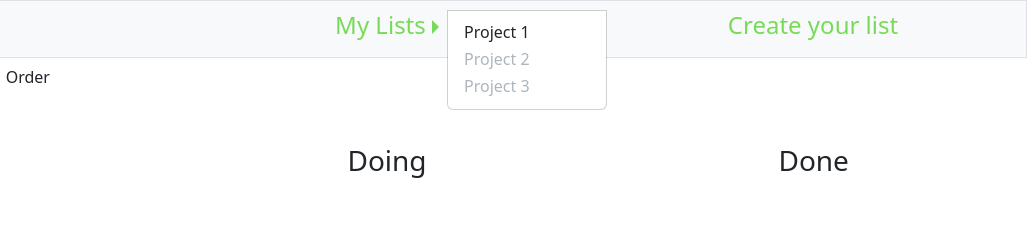
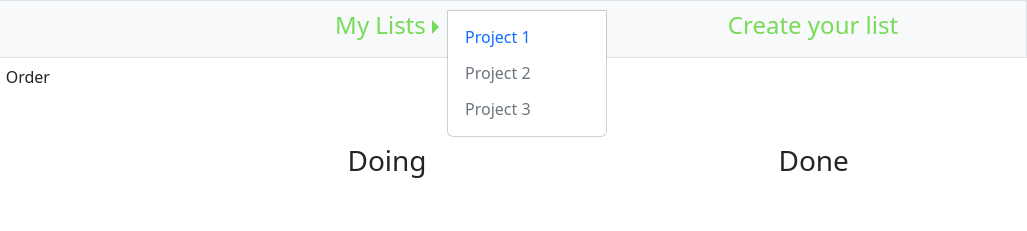
Before and after one commit to spasovskibojan/ToDo, a plain HTML site: page index.html in a window 1280 px wide. Both pictures are taken after a click on the button "My Lists". Shown: the top 231 px of the page, 253-1280 px from the left. Drawn offline with nearby package versions, Linux system fonts and the light colour scheme.

Commit message:
With little bootstrap

```diff
--- a/index.html
+++ b/index.html
@@ -17,15 +17,17 @@
                     <div class="nav-item p-2"><a href="#home"><img src="Photos/favicon.png" style="width: 40px"></a></div>
                     <div class="nav-item p-2 h4 dropdown dropend"><button class="links dropdown-toggle" data-bs-toggle="dropdown">My Lists</button> <!-- Javascript -->
                         <ul class="dropdown-menu">
-                            <li><a href="#Project1" class="dropdown-item" data-bs-toggle="tab">Project 1</a></li>
-                            <li><a href="#Project2" class="dropdown-item disabled" data-bs-toggle="tab">Project 2</a></li>
-                            <li><a href="#Project3" class="dropdown-item disabled" data-bs-toggle="tab">Project 3</a></li>
+                            <li><a href="#Project1" class="dropdown-item nav-link" data-bs-toggle="tab">Project 1</a></li>
+                            <li><a href="#Project2" class="dropdown-item nav-link disabled" data-bs-toggle="tab">Project 2</a></li>
+                            <li><a href="#Project3" class="dropdown-item nav-link disabled" data-bs-toggle="tab">Project 3</a></li>
                         </ul>
                     </div>
                     <div class="nav-item p-2 h4"><a class="links">Create your list</a></div> <!-- Javascript -->
                 </div>
             </div>
         </nav>
+
+        <section>
             <section>
                 <div class="container-fluid m-5 mt-0">
                     <span>Sort the list by:</span>  <!-- Javascript -->
@@ -35,7 +37,6 @@
                     </div>
                 </div>
             </section>
-        <section>
             <div class="container-fluid text-center">
                 <div class="row">
                     <div class="col h3">To Do</div>
```
Lines whose indentation alone changed are shown as unchanged.
